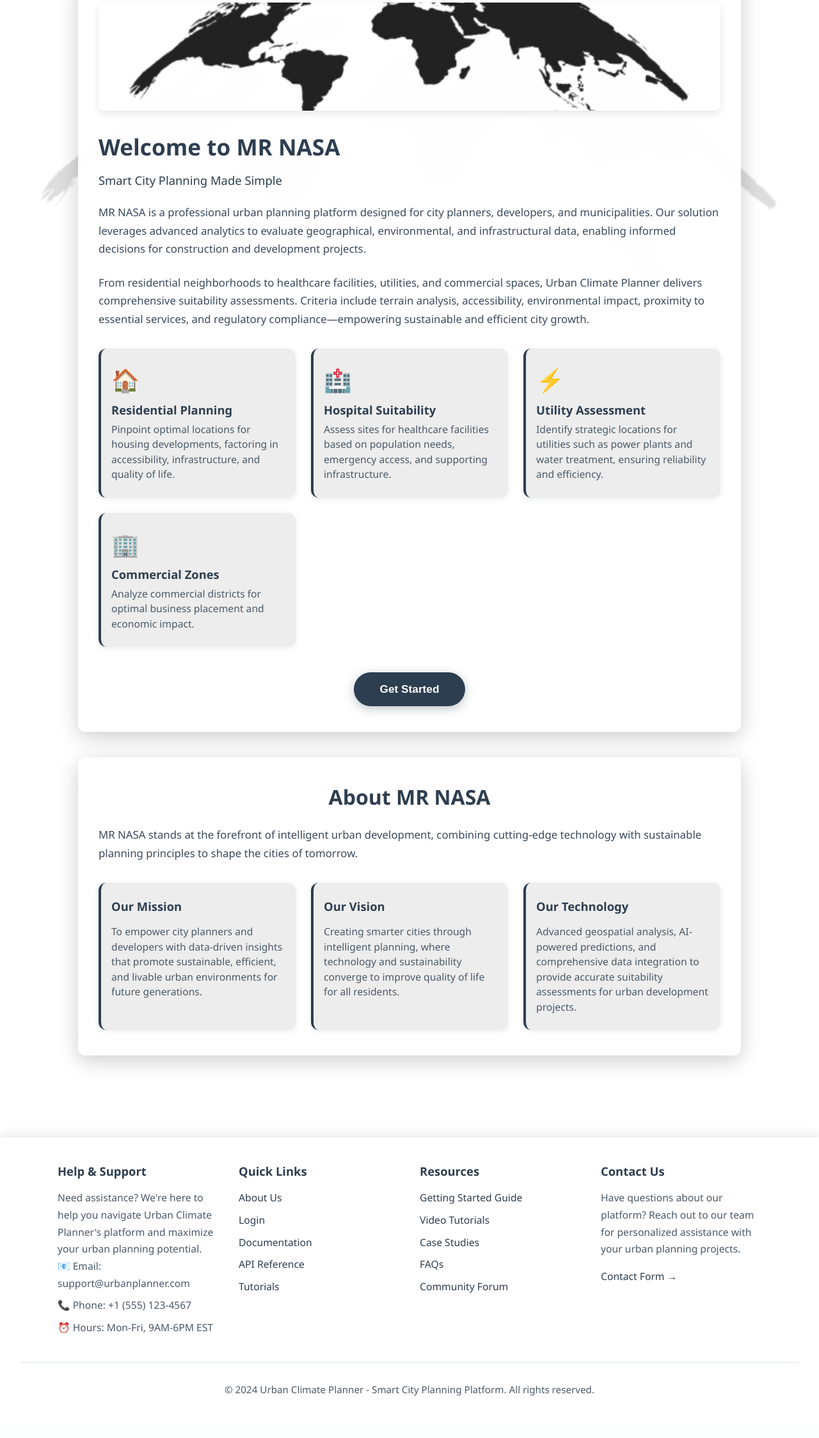
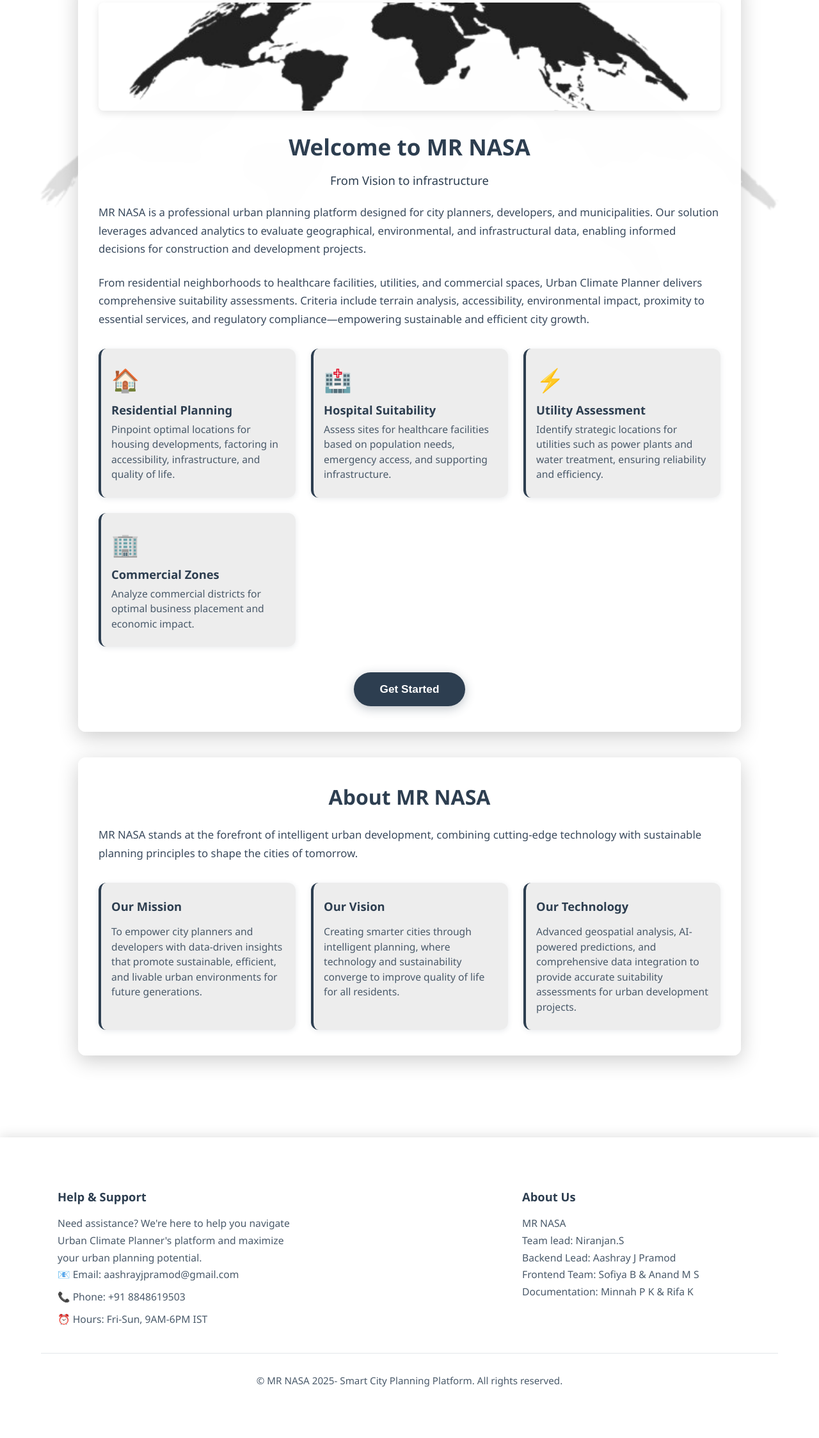
Before and after one commit to Ash-JP/MRNASA, a Flask app: page /login in a window 1280 px wide. Shown: the part 164-2412 px from the top of the page at 64% size. Before the commit the page ends 2346 px from the top, so only its background shows below. Run offline with Flask 2, Linux system fonts and the light colour scheme.

Commit message:
kashamka hukkum

```diff
--- a/static/css/login_home.css
+++ b/static/css/login_home.css
@@ -260,6 +260,7 @@ header.visible {
 
 .banner {
     width: 100%;
+    text-align: center;
     height: 169px;
     background: url('../img/world.png') no-repeat center;
     background-size: cover;
@@ -270,6 +271,7 @@ header.visible {
 
 h1 {
     font-size: 2.2rem;
+    text-align: center;
     color: var(--primary);
     margin-bottom: 1rem;
     font-weight: 700;
@@ -277,6 +279,7 @@ h1 {
 
 .subtitle {
     font-size: 1.15rem;
+    text-align: center;
     color: var(--primary);
     margin-bottom: 1.5rem;
     font-weight: 500;
@@ -406,7 +409,7 @@ h1 {
 footer {
     background: var(--card-bg);
     backdrop-filter: blur(10px);
-    padding: 2.5rem 2rem;
+    padding: 5rem 4rem;
     margin-top: 2.5rem;
     box-shadow: 0 -4px 16px rgba(0, 0, 0, 0.1);
     position: relative;
@@ -426,7 +429,7 @@ footer.visible {
     margin: 0 auto;
     display: grid;
     grid-template-columns: repeat(auto-fit, minmax(240px, 1fr));
-    gap: 2rem;
+    gap: 22rem;
 }
 
 .footer-section h3 {
--- a/templates/login_home.html
+++ b/templates/login_home.html
@@ -41,7 +41,7 @@
         <div class="hero-section">
             <div class="banner"></div>
             <h1>Welcome to MR NASA</h1>
-            <p class="subtitle">Smart City Planning Made Simple</p>
+            <p class="subtitle">From Vision to infrastructure</p>
             <p class="description">
                 MR NASA is a professional urban planning platform designed for city planners, developers, and municipalities. Our solution leverages advanced analytics to evaluate geographical, environmental, and infrastructural data, enabling informed decisions for construction and development projects.
             </p>
@@ -103,39 +103,23 @@
                 <h3>Help & Support</h3>
                 <p>Need assistance? We're here to help you navigate Urban Climate Planner's platform and maximize your urban planning potential.</p>
                 <ul>
-                    <li>📧 Email: support@urbanplanner.com</li>
-                    <li>📞 Phone: +1 (555) 123-4567</li>
-                    <li>⏰ Hours: Mon-Fri, 9AM-6PM EST</li>
+                    <li>📧 Email: aashrayjpramod@gmail.com</li>
+                    <li>📞 Phone: +91 8848619503</li>
+                    <li>⏰ Hours: Fri-Sun, 9AM-6PM IST</li>
                 </ul>
             </div>
             <div class="footer-section">
-                <h3>Quick Links</h3>
-                <ul>
-                    <li><a href="#about">About Us</a></li>
-                    <li><a href="#" onclick="openModal(); return false;">Login</a></li>
-                    <li><a href="#">Documentation</a></li>
-                    <li><a href="#">API Reference</a></li>
-                    <li><a href="#">Tutorials</a></li>
-                </ul>
-            </div>
-            <div class="footer-section">
-                <h3>Resources</h3>
-                <ul>
-                    <li><a href="#">Getting Started Guide</a></li>
-                    <li><a href="#">Video Tutorials</a></li>
-                    <li><a href="#">Case Studies</a></li>
-                    <li><a href="#">FAQs</a></li>
-                    <li><a href="#">Community Forum</a></li>
-                </ul>
-            </div>
-            <div class="footer-section">
-                <h3>Contact Us</h3>
-                <p>Have questions about our platform? Reach out to our team for personalized assistance with your urban planning projects.</p>
-                <p style="margin-top: 1rem;"><a href="#">Contact Form →</a></p>
+                <h3>About Us</h3>
+                <p>   MR NASA <br>
+                    Team lead: Niranjan.S<br>
+                    Backend Lead: Aashray J Pramod<br>
+                    Frontend Team: Sofiya B & Anand M S<br>
+                    Documentation: Minnah P K & Rifa K <br>
+                </p>
             </div>
         </div>
         <div class="footer-bottom">
-            <p>&copy; 2024 Urban Climate Planner - Smart City Planning Platform. All rights reserved.</p>
+            <p>&copy; MR NASA 2025- Smart City Planning Platform. All rights reserved.</p>
         </div>
     </footer>
 
--- a/templates/planner.html
+++ b/templates/planner.html
@@ -3,7 +3,7 @@
 <head>
     <meta charset="UTF-8">
     <meta name="viewport" content="width=device-width, initial-scale=1.0">
-    <title>Urban Climate Planner</title>
+    <title>MR NASA MAP</title>
 
     <link rel="stylesheet" href="https://unpkg.com/leaflet@1.9.4/dist/leaflet.css" />
     <link rel="stylesheet" href="https://unpkg.com/leaflet-control-geocoder/dist/Control.Geocoder.css" />
@@ -38,7 +38,7 @@
                 <div class="logo-circle">
                     <img src="{{ url_for('static', filename='img/logo.jpg') }}" alt="Logo" onerror="this.style.display='none'">
                 </div>
-                <h1>Urban Climate Planner</h1>
+                <h1>MR NASA MAP</h1>
             </div>
             <div class="user-info">
                 <span class="username">{{ user }} ({{ session.role }})</span>
```
Also changed, not shown: static/css/style.css (+4 -4 lines), templates/base.html (+4 -4 lines).
